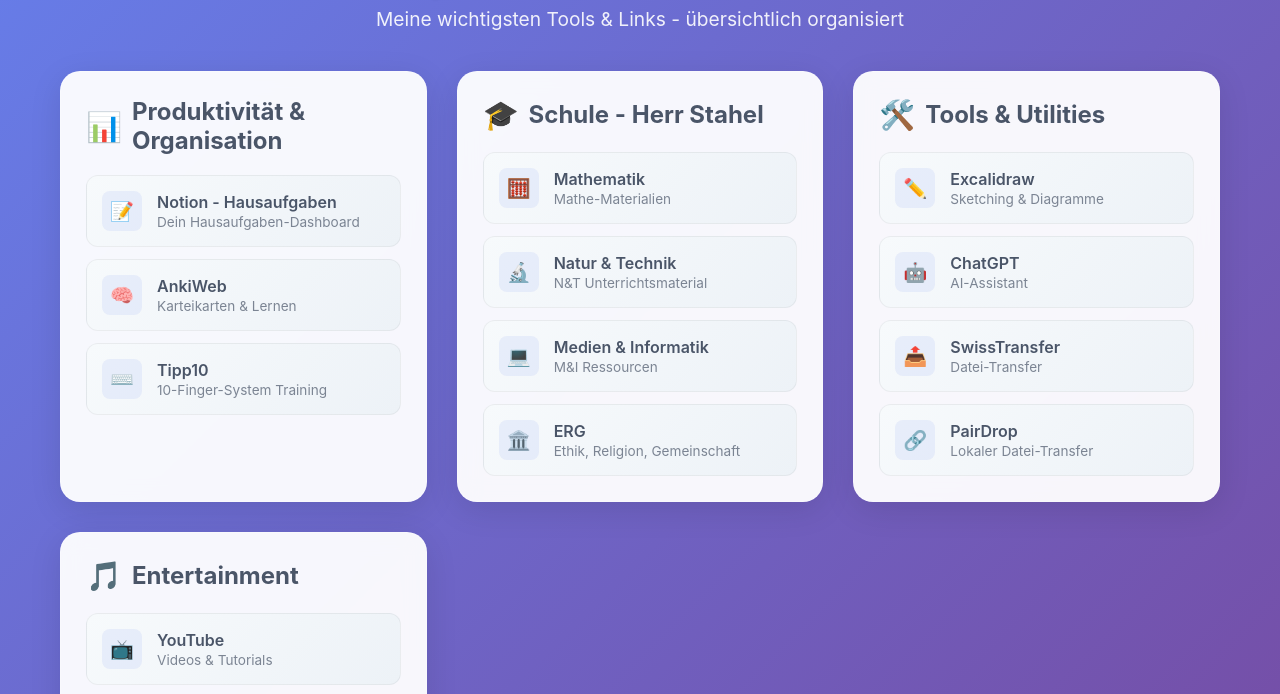
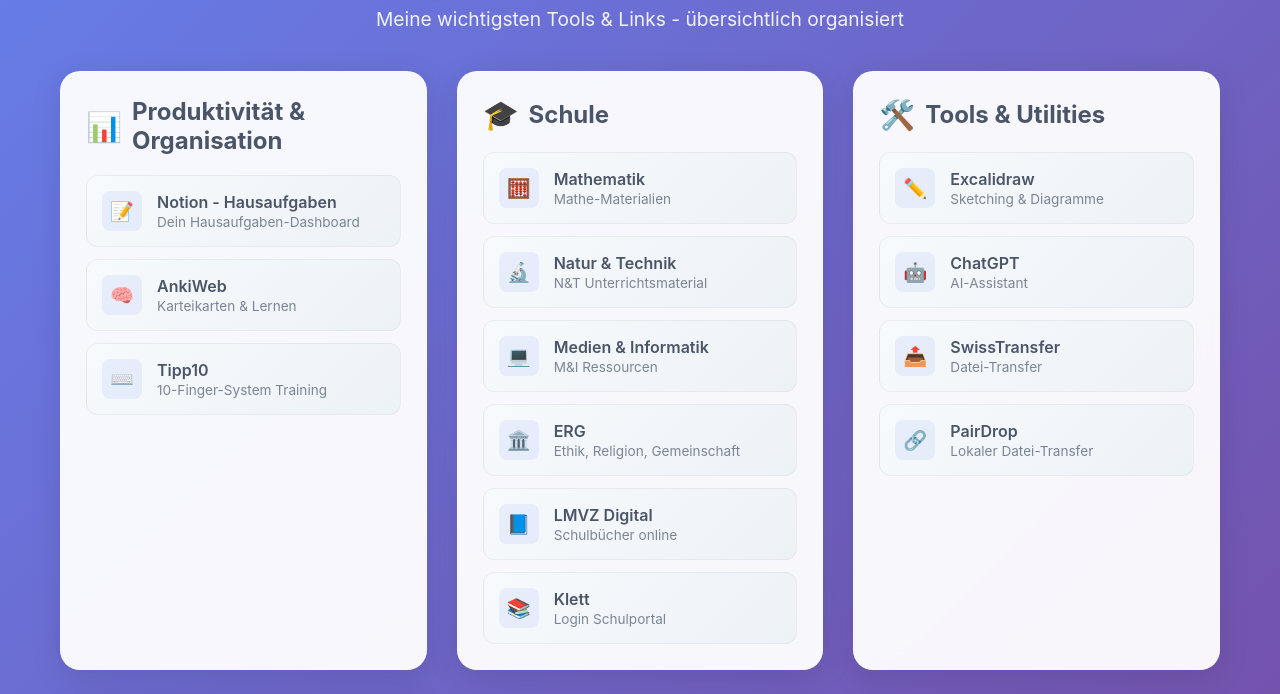
Before and after one commit to cookiekeks7/1, a plain HTML site: page index.html in a window 1280 px wide. Shown: the part 102-796 px from the top of the page. Drawn offline with Linux system fonts and the light colour scheme.

Commit message:
Update index.html

```diff
--- a/index.html
+++ b/index.html
@@ -193,9 +193,9 @@
                 </div>
             </div>
 
-            <!-- Schule - Herr Stahel -->
+            <!-- Schule -->
             <div class="category">
-                <h2><span class="category-icon">🎓</span>Schule - Herr Stahel</h2>
+                <h2><span class="category-icon">🎓</span>Schule</h2>
                 <div class="links">
                     <a href="https://new.express.adobe.com/webpage/M5S9ZojWzTH4K" class="link" target="_blank">
                         <div class="link-icon">🧮</div>
@@ -223,6 +223,20 @@
                         <div class="link-content">
                             <div class="link-title">ERG</div>
                             <div class="link-desc">Ethik, Religion, Gemeinschaft</div>
+                        </div>
+                    </a>
+                    <a href="https://digital.lmvz.ch/" class="link" target="_blank">
+                        <div class="link-icon">📘</div>
+                        <div class="link-content">
+                            <div class="link-title">LMVZ Digital</div>
+                            <div class="link-desc">Schulbücher online</div>
+                        </div>
+                    </a>
+                    <a href="https://www.klett.ch/login" class="link" target="_blank">
+                        <div class="link-icon">📚</div>
+                        <div class="link-content">
+                            <div class="link-title">Klett</div>
+                            <div class="link-desc">Login Schulportal</div>
                         </div>
                     </a>
                 </div>
```
